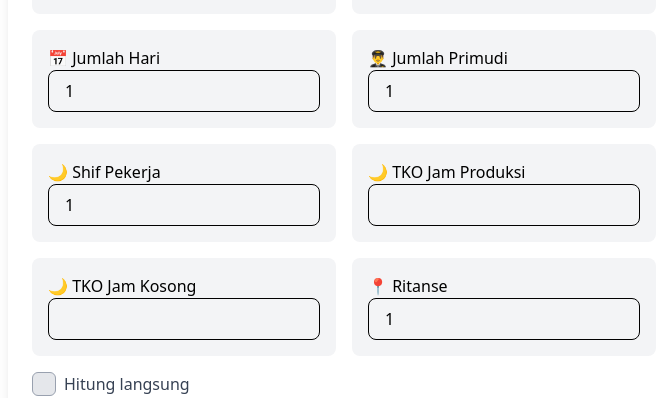
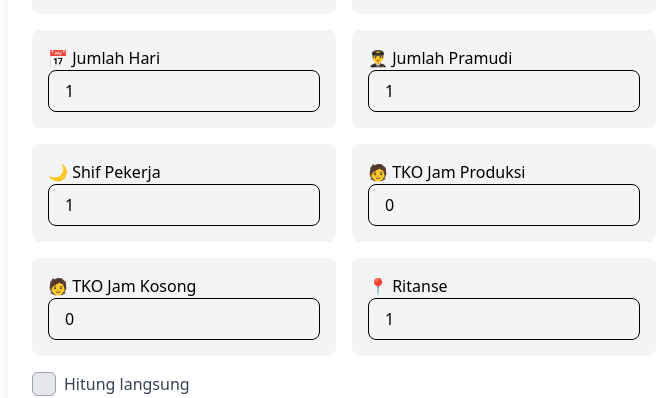
Before and after one commit to MohamadRiz/SmartCost, a React (Vite) app: page / in a window 1280 px wide. Shown: the part 298-696 px from the top of the page, without its empty margins (296-967 px from the left). Built offline with nearby package versions, Linux system fonts and the light colour scheme.

Commit message:
fix: calculate all

```diff
--- a/src/components/organisms/BusForm.jsx
+++ b/src/components/organisms/BusForm.jsx
@@ -77,7 +77,7 @@ const BusForm = ({
         max="30"
       />
       <InputField
-        label="👨‍✈️ Jumlah Primudi"
+        label="👨‍✈️ Jumlah Pramudi"
         value={driverCount}
         onChange={(e) => setDriverCount(Number(e.target.value))}
         min="1"
@@ -91,14 +91,14 @@ const BusForm = ({
         max="30"
       />
       <InputField
-        label="🌙 TKO Jam Produksi"
+        label="🧑 TKO Jam Produksi"
         value={driverFeeTko}
         onChange={(e) => setDriverFeeTko(Number(e.target.value))}
         min="1"
         max="30"
       />
       <InputField
-        label="🌙 TKO Jam Kosong"
+        label="🧑 TKO Jam Kosong"
         value={driverFeeTkoKosong}
         onChange={(e) => setDriverFeeTkoKosong(Number(e.target.value))}
         min="1"
--- a/src/components/organisms/CalculationResults.jsx
+++ b/src/components/organisms/CalculationResults.jsx
@@ -3,6 +3,7 @@ import React from "react";
 const CalculationResults = ({
   totalKm,
   driverCost,
+  tkoCost,
   fuelCost,
   maintenanceCost,
   totalDepreciationDailyCost,
@@ -17,6 +18,7 @@ const CalculationResults = ({
     <h3 className="text-lg font-semibold mb-2">🔍 Hasil Perhitungan</h3>
     <p><strong>Total KM Tempuh:</strong> {Math.round(totalKm)} km</p>
     <p><strong>Total Biaya Pramudi:</strong> Rp {Math.round(driverCost).toLocaleString()}</p>
+    <p><strong>Total Biaya TKO:</strong> Rp {Math.round(tkoCost).toLocaleString()}</p>
     <p><strong>Biaya Bahan Bakar:</strong> Rp {Math.round(fuelCost).toLocaleString()}</p>
     <p><strong>Biaya Perawatan:</strong> Rp {Math.round(maintenanceCost).toLocaleString()}</p>
     <p><strong>Biaya STNK Asuransi Perizinan:</strong> Rp {Math.round(licensePrice).toLocaleString()}</p>
--- a/src/pages/BusRentCalculator.jsx
+++ b/src/pages/BusRentCalculator.jsx
@@ -21,8 +21,8 @@ const BusRentCalculator = () => {
   const [driverFee, setDriverFee] = useState(395609);
   const [driverFeeTko, setDriverFeeTko] = useState(0);
   const [driverFeeTkoKosong, setDriverFeeTkoKosong] = useState(0);
-  const [maintenancePrice, setMaintenancePrice] = useState(2086);
-  const [depreciationCost, setDepreciationCost] = useState(8427234);
+  const [maintenancePrice, setMaintenancePrice] = useState(1901);
+  const [depreciationCost, setDepreciationCost] = useState(8616042);
   const [margin, setMargin] = useState(10);
   const [tripCount, setTripCount] = useState(1);
   const [calculated, setCalculated] = useState(false);
@@ -33,16 +33,27 @@ const BusRentCalculator = () => {
 
   const fuelCost = (totalKm / 3) * fuelPrice * busCount;
   const licenseCost = licensePrice * busCount;
-  const driverCostTkoProduksi =  driverFeeTko * 20125;
-  const drivercostTkokosong = driverFeeTkoKosong * 7500
-  const driverCost = driverFee + driverCostTkoProduksi + drivercostTkokosong * driverCount * shifCount;
+  const driverCostTkoProduksi = driverFeeTko * 20125;
+  const drivercostTkokosong = driverFeeTkoKosong * 7500;
+  const tkoCost = ((driverCostTkoProduksi + drivercostTkokosong) * 1.10) * 1.20;
+  console.log("driverCostTkoProduksi", driverCostTkoProduksi);
+  const driverCost =
+    (driverFee + tkoCost) *
+    driverCount *
+    shifCount;
   const maintenanceCost = totalKm * maintenancePrice * busCount;
+  console.log("first maintenanceCost", maintenanceCost);
   const totalDepreciationCost = depreciationCost * busCount;
-  const totalDepreciationDailyCost = depreciationCost / 25;
+  const totalDepreciationDailyCost = depreciationCost / 22;
   const totaloperational =
-    fuelCost + maintenanceCost + totalDepreciationDailyCost + driverCost + tolPrice + licenseCost;
+    fuelCost +
+    maintenanceCost +
+    totalDepreciationDailyCost +
+    driverCost +
+    tolPrice +
+    licenseCost;
   const totalRent =
-    totaloperational * dayCount * busCount + totaloperational * (margin / 100);
+    ((totaloperational + (totaloperational*(margin / 100))) * dayCount * busCount);
   const totalDailyRent = totalRent / dayCount;
 
   // Calculate total KM
@@ -207,6 +218,10 @@ const BusRentCalculator = () => {
           setDayCount,
           shifCount,
           setShifCount,
+          driverFeeTko,
+          setDriverFeeTko,
+          driverFeeTkoKosong,
+          setDriverFeeTkoKosong,
           driverCount,
           setDriverCount,
           tripCount,
@@ -251,6 +266,7 @@ const BusRentCalculator = () => {
             {...{
               totalKm,
               driverCost,
+              tkoCost,
               fuelCost,
               maintenanceCost,
               totalDepreciationDailyCost,
@@ -259,7 +275,7 @@ const BusRentCalculator = () => {
               totalRent,
               totalDailyRent,
               tolPrice,
-              licensePrice
+              licensePrice,
             }}
           />
           <button
```
